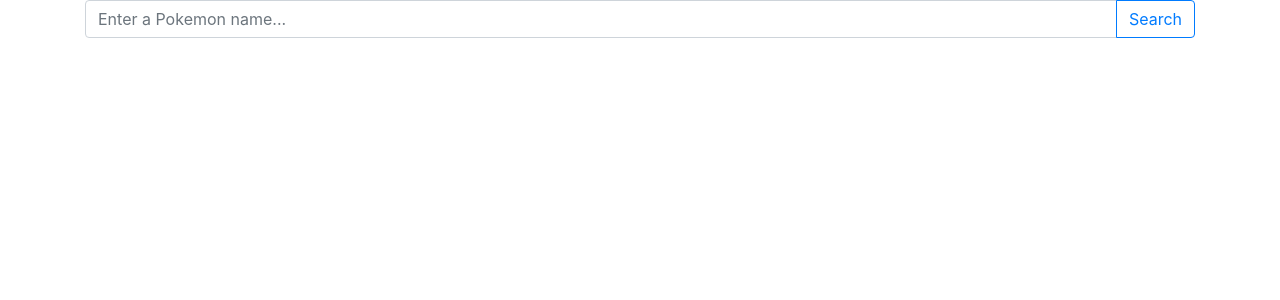
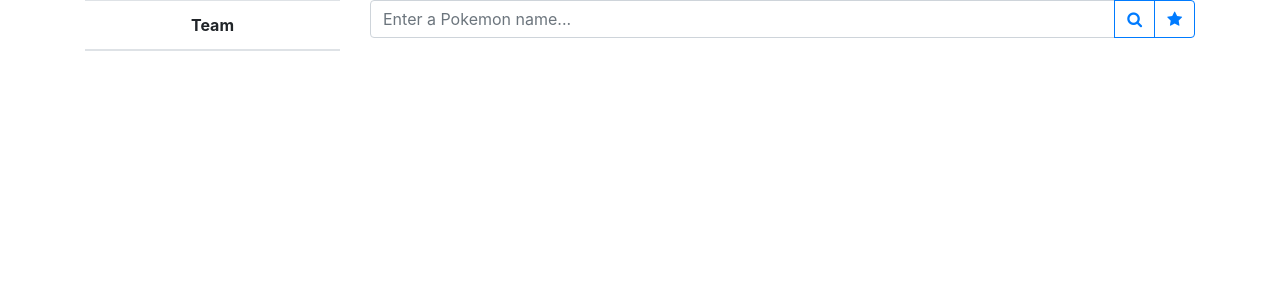
Before and after one commit to InfiniteEnergy-TechTalks/Swamphacks-2020, a React (Create React App) app: page / in a window 1280 px wide. Shown: the top 300 px of the page. Built offline with nearby package versions, Linux system fonts and the light colour scheme; what pokeapi-js-wrapper would draw is missing.

Commit message:
Adds team UI and more detailed moves table to pokemon
* Teams UI will reload pokemon information when clicking on pokemon in
team
* Moves UI will show more details per move, such as PP, power, accuracy,
etc
* Adds icons to decorate 'Search' and 'Favorite' buttons

```diff
--- a/package.json
+++ b/package.json
@@ -7,6 +7,7 @@
     "@testing-library/react": "^9.3.2",
     "@testing-library/user-event": "^7.1.2",
     "bootstrap": "^4.4.1",
+    "font-awesome": "^4.7.0",
     "pokeapi-js-wrapper": "^1.1.2",
     "react": "^16.12.0",
     "react-dom": "^16.12.0",
--- a/src/App.js
+++ b/src/App.js
@@ -1,30 +1,66 @@
 import React, { useState } from 'react';
 import SearchBar from './Components/SearchBar';
 import PokemonInfo from './Components/PokemonInfo';
-import { getPokemonByName } from './pokemon-utilities/pokemon-utilities';
+import PokemonTeam from './Components/PokemonTeam';
+import { getPokemonByName } from './pokemon-utilities/pokemon-api';
 import './App.css';
 
 function App() {
   const [pokemonName, setPokemonName] = useState('');
   const [pokemon, setPokemon] = useState({});
+  const [pokemonTeam, setPokemonTeam] = useState([]);
 
-  const onSearch = async () => {
+  const onSelectPokemon = async (pokemonName) => {
     const pokemon = await getPokemonByName(pokemonName);
+
+    if(!pokemon){
+      setPokemon({});
+      return;
+    }
+
     setPokemon(pokemon);
   };
+
+  const updatePokemonTeam = () => {
+    if(Object.keys(pokemon).length === 0){
+      return;
+    }
+
+    const newPokemonTeam = [];
+
+    pokemonTeam.map((pokemon) => newPokemonTeam.push(pokemon));
+
+    if(newPokemonTeam.length >= 6){
+      newPokemonTeam.splice(0, 1);
+    }
+
+    newPokemonTeam.push(pokemon);
+    setPokemonTeam(newPokemonTeam);
+  }
 
   return (
     <div className='App'>
       <div className='container'>
+        <div className='row'>
+          <div className='col-3'>
+            <PokemonTeam
+              team={pokemonTeam}
+              onSelect={onSelectPokemon}
+            />
+          </div>
+          <div className='col-9'>
             <SearchBar
               pokemonName={pokemonName}
               setPokemonName={setPokemonName}
-          onSearch={onSearch}
+              onSearch={() => onSelectPokemon(pokemonName)}
+              onAddToTeam={updatePokemonTeam}
             />
-      </div>
             <PokemonInfo
               pokemon={pokemon}
             />
+          </div>
+        </div>
+      </div>
     </div>
   );
 }
--- a/src/Components/PokemonInfo.js
+++ b/src/Components/PokemonInfo.js
@@ -1,7 +1,7 @@
 import React from 'react';
 
 export default ({ pokemon }) => (
-    <div className='container pokemon-basic-info' style={ pokemon.image ? { display: 'block'} : {display: 'none'}}>
+    <div className='pokemon-basic-info' style={ pokemon.image ? { display: 'block'} : {display: 'none'}}>
         <div className='row'>
             <div className='col'>
                 <PokemonImage
@@ -54,14 +54,29 @@
 const PokemonMoves = ({ moves }) => (
     <React.Fragment>
         <table className='table table-bordered'>
+            <thead>
+                <tr>
+                <th>Name</th>
+                <th>Type</th>
+                <th>PP</th>
+                <th>Power</th>
+                <th>Accuracy</th>
+                </tr>
+            </thead>
+            <tbody>
             {
                 moves && moves.map(
                     (move, index) => (
                         <tr key={index}>
-                        <td>{move.move.name}</td>
+                            <td>{move.name}</td>
+                            <td>{move.type}</td>
+                            <td>{move.pp}</td>
+                            <td>{move.power}</td>
+                            <td>{move.accuracy}</td>
                         </tr>
                     ))
             }
+            </tbody>
         </table>
     </React.Fragment>
 );
--- /dev/null
+++ b/src/Components/PokemonTeam.js
@@ -0,0 +1,22 @@
+import React from 'react';
+
+export default ({ team, onSelect }) => (
+    <table className='table table-striped'>
+        <thead>
+            <tr>
+                <th>Team</th>
+            </tr>
+        </thead>
+        <tbody>
+            {
+                team.map((pokemon, index) => (
+                    <tr key={index}>
+                        <td onClick={() => onSelect(pokemon.name)}>
+                            <img src={pokemon.image} alt={pokemon.name}/>
+                        </td>
+                    </tr>
+                ))
+            }
+        </tbody>
+    </table>
+);
--- a/src/Components/SearchBar.js
+++ b/src/Components/SearchBar.js
@@ -1,10 +1,14 @@
 import React from 'react';
+import 'font-awesome/css/font-awesome.min.css';
 
-export default ({ pokemonName, setPokemonName, onSearch }) => (
+export default ({ pokemonName, setPokemonName, onSearch, onAddToTeam }) => (
     <div className='input-group search-bar'>
         <input type='text' className='form-control' value={pokemonName} onChange={(event) => setPokemonName(event.target.value)} placeholder='Enter a Pokemon name...' />
         <div className='input-group-append'>
-            <button className='btn btn-outline-primary' type='button' onClick={onSearch}>Search</button>
+            <button className='btn btn-outline-primary' type='button' onClick={onSearch}><i class="fa fa-search" aria-hidden="true"></i></button>
+        </div>
+        <div className='input-group-append'>
+            <button className='btn btn-outline-primary' type='button' onClick={onAddToTeam}><i class="fa fa-star" aria-hidden="true"></i></button>
         </div>
     </div>
 );
--- /dev/null
+++ b/src/pokemon-utilities/pokemon-api.js
@@ -0,0 +1,41 @@
+import { Pokedex } from 'pokeapi-js-wrapper';
+
+const pokedex = new Pokedex();
+
+export const getPokemonByName = async (name) => {
+    try{
+        const pokemon = await pokedex.getPokemonByName(name);
+        const moves = await getDetailedMoves(pokemon.moves);
+
+        return {
+            name: pokemon.name,
+            height: pokemon.height,
+            baseExperience: pokemon.base_experience,
+            moves: moves,
+            image: pokemon.sprites.front_default,
+        };
+
+    } catch (error) {
+        console.log(`ERROR! Could not retrieve pokemon ${name}`, error);
+        return null;
+    }
+}
+
+const getMoveByName = async (name) => {
+    try {
+        const move = await pokedex.getMoveByName(name);
+
+        return {
+            name: move.name,
+            power: move.power,
+            accuracy: move.accuracy,
+            pp: move.pp,
+            type: move.type.name,
+        };
+    } catch (error) {
+        console.log(`ERROR! Could not retrieve move ${name}`, error);
+        return {};
+    }
+}
+
+const getDetailedMoves = async (moves) => Promise.all(moves.map(async (move) => await getMoveByName(move.move.name)));
--- a/src/pokemon-utilities/pokemon-utilities.js
+++ /dev/null
@@ -1,21 +0,0 @@
-import { Pokedex } from 'pokeapi-js-wrapper';
-
-const pokedex = new Pokedex();
-
-export const getPokemonByName = async (name) => {
-    try{
-        const pokemon = await pokedex.getPokemonByName(name);
-
-        return {
-            name: pokemon.name,
-            height: pokemon.height,
-            baseExperience: pokemon.base_experience,
-            moves: pokemon.moves,
-            image: pokemon.sprites.front_default,
-        };
-
-    } catch (error) {
-        console.log(`ERROR! Could not retrieve pokemon ${name}`, error);
-        return {};
-    }
-}
```
Also changed, not shown: 1 other file (tests, documents, lock files or other folders). Lines whose indentation alone changed are shown as unchanged.
